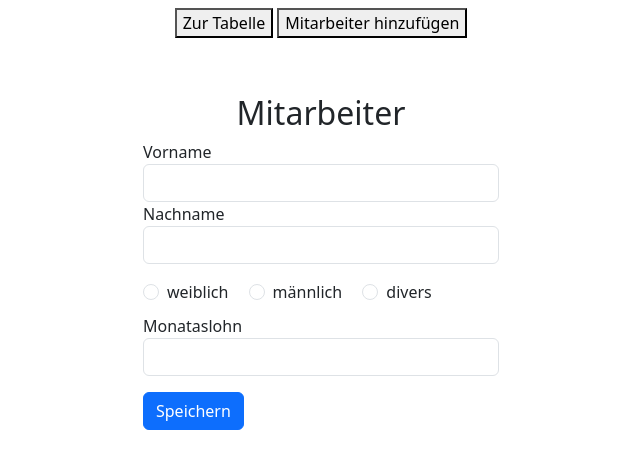
After one commit to 23b00t/company, a PHP site: page /views/form.php in a window 1280 px wide. The commit adds this page. Shown: the top 469 px of the page, without its empty margins (319-959 px from the left). Run offline with PHP 8.4, Linux system fonts and the light colour scheme.

Commit message:
form to add new Mitarbeiter to db

```diff
--- a/index.php
+++ b/index.php
@@ -20,13 +20,13 @@ $id = $_GET['id'] ?? '0';
 $view = 'tabelle';
 if ($action === 'showTabelle') {
     $view = 'tabelle';
-} elseif ($action === 'showEingabe') {
-    $view = 'eingabe';
 } elseif ($action === 'delete') {
     (new Mitarbeiter())->deleteObjectById($id);
     // (new Mitarbeiter())->deleteObjectById(23);
     $employees = (new Mitarbeiter())->getAllAsObjects();
     $view = 'tabelle';
+} elseif ($action === 'showForm') {
+    $view = 'form';
 }
 
 include __DIR__ . '/views/' . $view . '.php';
--- /dev/null
+++ b/views/form.php
@@ -0,0 +1,61 @@
+<!DOCTYPE html>
+<html lang="en">
+  <head>
+    <meta charset="UTF-8">
+    <meta name="viewport" content="width=device-width, initial-scale=1">
+    <title></title>
+    <link href='https://cdn.jsdelivr.net/npm/bootstrap@5.3.3/dist/css/bootstrap.min.css' rel='stylesheet'
+      integrity='sha384-QWTKZyjpPEjISv5WaRU9OFeRpok6YctnYmDr5pNlyT2bRjXh0JMhjY6hW+ALEwIH' crossorigin='anonymous'>
+  </head>
+  <body>
+    <div>
+      <?php include_once __DIR__ . '/navigation.php'; ?>
+    </div>
+    <div class="container">
+      <div class="row justify-content-center">
+        <div class="col-md-4">
+          <h2 class="text-center mt-5">Mitarbeiter</h2>
+          <!-- POST an index.php -->
+          <form action="index.php" method="POST">
+            <!-- Name und Vorname  -->
+            <div class="form-group">
+              <label for="firstName">Vorname</label>
+              <input type="text" class="form-control" id="firstName" name="firstName" required>
+            </div>
+            <div class="form-group">
+              <label for="lastName">Nachname</label>
+              <input type="text" class="form-control" id="lastName" name="lastName" required>
+            </div>
+
+            <!-- Geschlechtscheckboxen -->
+            <div class="mb-2 mt-3">
+              <div class="form-check form-check-inline">
+                <input class="form-check-input" type="radio" name="inlineRadioOptions" id="inlineRadio1" value="female">
+                <label class="form-check-label" for="inlineRadio1">weiblich</label>
+              </div>
+              <div class="form-check form-check-inline">
+                <input class="form-check-input" type="radio" name="inlineRadioOptions" id="inlineRadio2" value="male">
+                <label class="form-check-label" for="inlineRadio2">männlich</label>
+              </div>
+              <div class="form-check form-check-inline">
+                <input class="form-check-input" type="radio" name="inlineRadioOptions" id="inlineRadio3" value="divers">
+                <label class="form-check-label" for="inlineRadio3">divers</label>
+              </div>
+            </div>
+
+            <!-- Monataslohn -->
+            <div class="form-group">
+              <label for="salary">Monataslohn</label>
+              <input type="number" class="form-control" id="salary" name="salary" required>
+            </div>
+
+            <!-- Submitt button -->
+            <div class="form-group">
+              <button type="submit" name="login" class="btn btn-primary btn-block mt-3">Speichern</button>
+            </div>
+          </form>
+        </div>
+      </div>
+    </div>
+  </body>
+</html>
--- a/views/navigation.php
+++ b/views/navigation.php
@@ -1,4 +1,5 @@
-<div style="margin: 8px; text-align: center;">
+<div style="margin: 8px; text-align: center;" >
 	<a href="index.php?action=showTabelle" ><button>Zur Tabelle</button></a>
-	<a href="index.php?action=showEingabe" ><button>Zur Eingabe</button></a>
+	<!-- <a href="index.php?action=showEingabe" ><button>Zur Eingabe</button></a> -->
+	<a href="index.php?action=showForm" ><button>Mitarbeiter hinzufügen</button></a>
 </div>
```
Also changed, not shown: views/eingabe.php (deleted, +0 -15 lines), views/tabelle.php (+18 -11 lines), 1 other file.
